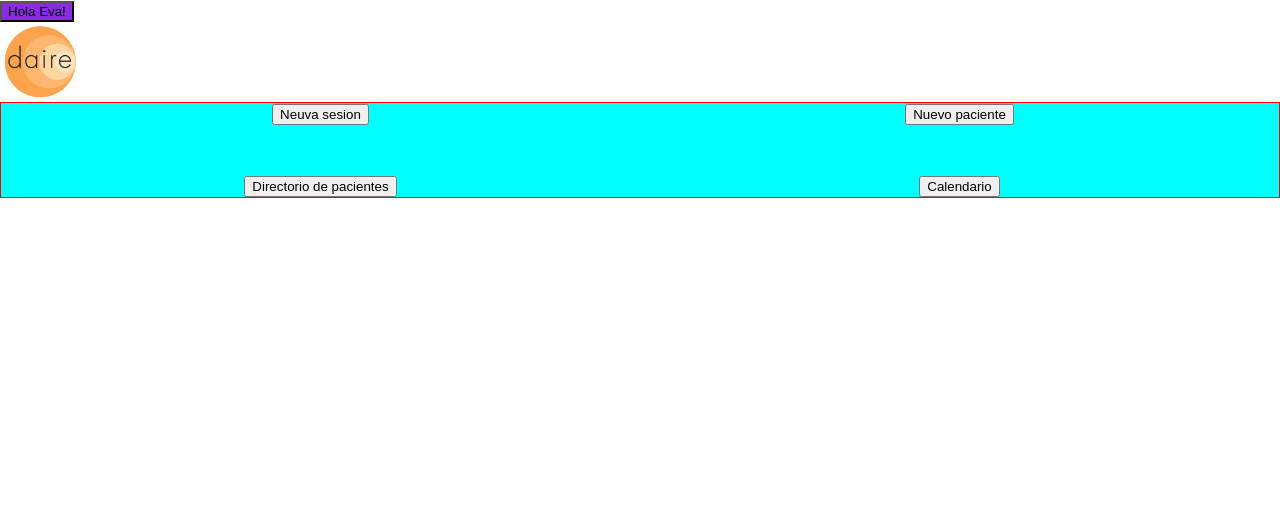
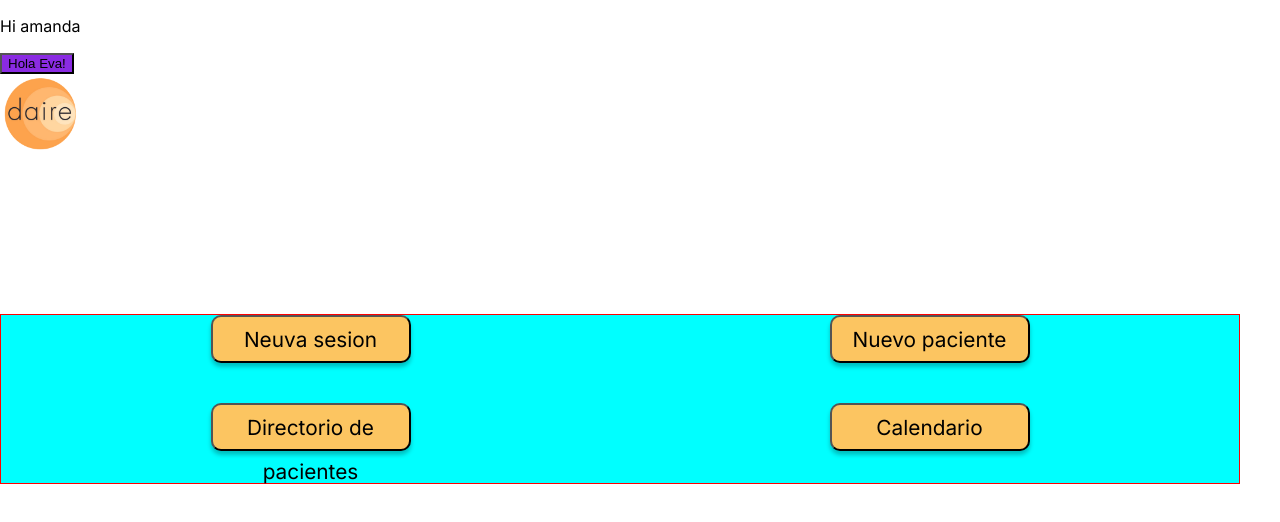
Before and after one commit to KodersKode/Daire-front-end, a React (Create React App) app: page / in a window 1280 px wide. Shown: the top 522 px of the page. Built offline with nearby package versions, Linux system fonts and the light colour scheme.

Commit message:
styling the navButton component

```diff
--- a/public/index.html
+++ b/public/index.html
@@ -25,6 +25,12 @@
       Learn how to configure a non-root public URL by running `npm run build`.
     -->
     <title>Daire</title>
+    <link rel="preconnect" href="https://fonts.googleapis.com" />
+    <link rel="preconnect" href="https://fonts.gstatic.com" crossorigin />
+    <link
+      href="https://fonts.googleapis.com/css2?family=Inter&family=Poppins:wght@300&display=swap"
+      rel="stylesheet"
+    />
   </head>
   <body>
     <noscript>You need to enable JavaScript to run this app.</noscript>
--- a/src/App.js
+++ b/src/App.js
@@ -1,5 +1,5 @@
 import Dashboard from "./component/pages/dashboard/index.tsx";
-
+import "./index.css";
 function App() {
   return (
     <>
--- a/src/component/navButton/index.module.css
+++ b/src/component/navButton/index.module.css
@@ -1,3 +1,14 @@
-.navButton{
-    display: inline;
+.navButton {
+  font-family: "Inter", sans-serif;
+  font-style: normal;
+  font-weight: 400;
+  font-size: 1.3em;
+  line-height: 44px;
+  width: 25vh;
+  height: 6vh;
+  left: 330px;
+  top: 463px;
+  background: #fcc561;
+  box-shadow: 0px 4px 4px rgba(0, 0, 0, 0.25);
+  border-radius: 10px;
 }
--- a/src/component/pages/dashboard/index.module.css
+++ b/src/component/pages/dashboard/index.module.css
@@ -4,8 +4,10 @@
   display: grid;
   grid-template-columns: 1fr 1fr;
   grid-template-rows: 1fr;
-  gap: 50px 0px;
+  gap: 5vh 0px;
   grid-auto-flow: row;
   grid-template-areas: ". .";
   justify-items: center;
+  margin-top: 20vh;
+  margin-right: 5vh;
 }
--- a/src/component/pages/dashboard/index.tsx
+++ b/src/component/pages/dashboard/index.tsx
@@ -7,6 +7,7 @@ import Logo from "../../logo";
 function Dashboard() {
   return (
     <div className={css.dashboardContainer}>
+      <p>Hi amanda</p>
       <UserName user="Eva" />
       <Logo />
       <div className={css.buttonContainer}>
--- a/src/index.css
+++ b/src/index.css
@@ -1,13 +1,17 @@
+body,
+html {
+  font-family: 'Inter', sans-serif;
+}
+
+
 body {
   margin: 0;
-  font-family: -apple-system, BlinkMacSystemFont, 'Segoe UI', 'Roboto', 'Oxygen',
-    'Ubuntu', 'Cantarell', 'Fira Sans', 'Droid Sans', 'Helvetica Neue',
-    sans-serif;
+  font-family: 'Inter', sans-serif;
   -webkit-font-smoothing: antialiased;
   -moz-osx-font-smoothing: grayscale;
 }
 
 code {
-  font-family: source-code-pro, Menlo, Monaco, Consolas, 'Courier New',
+  font-family: source-code-pro, Menlo, Monaco, Consolas, "Courier New",
     monospace;
 }
```
